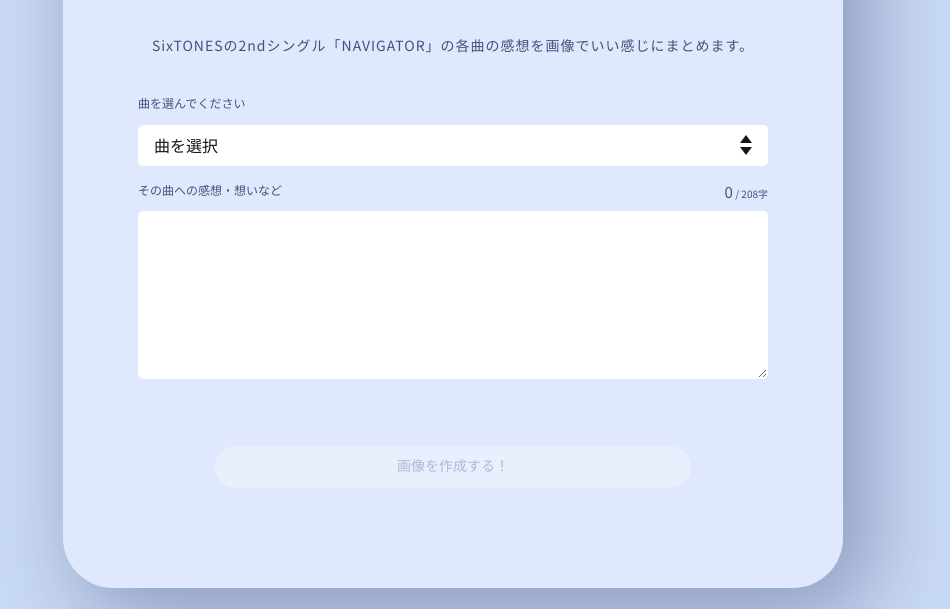
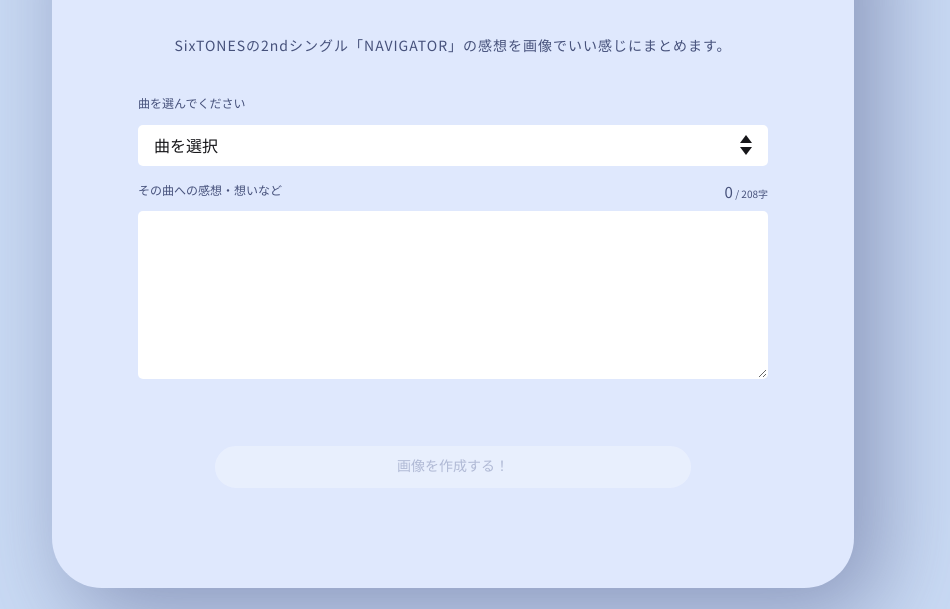
Before and after one commit to akiyuri-dev/navigator_generator, a plain HTML site: page index.html in a window 1280 px wide. Shown: the part 191-800 px from the top of the page, without its empty margins (187-1137 px from the left). Drawn offline with nearby package versions, Linux system fonts and the light colour scheme; a script that the page names is missing.

Commit message:
さいしゅうううそのご

```diff
--- a/index.html
+++ b/index.html
@@ -577,7 +577,7 @@
             z-index: 7;
             position: relative;
             margin: 0 auto;
-            padding: 0 7%;
+            padding: 0 8%;
         }
 
         .logo {
@@ -626,7 +626,7 @@
             <h1><img src="text.svg" alt="ナビゲーターのココガスキー"></h1>
 
             <div class="description">
-                <p>SixTONESの2ndシングル「NAVIGATOR」の各曲の感想を画像でいい感じにまとめます。</p>
+                <p>SixTONESの2ndシングル「NAVIGATOR」の感想を画像でいい感じにまとめます。</p>
             </div>
 
             <div class="form">
@@ -635,12 +635,12 @@
                     <div include="form-input-select()">
                         <select id="bisa" name="bias">
                             <option value="none">曲を選択</option>
+                            <option value="navigator">NAVIGATOR</option>
                             <option value="hikarukizasi">光る、兆し</option>
+                            <option value="japonicastyle">JAPONICA STYLE</option>
                             <option value="hysteria">Hysteria</option>
-                            <option value="japonicastyle">JAPONICA STYLE</option>
+                            <option value="youi">You & I</option>
                             <option value="loveu">love u...</option>
-                            <option value="navigator">NAVIGATOR</option>
-                            <option value="youi">You & I</option>
                         </select>
                     </div>
                 </div>
```
